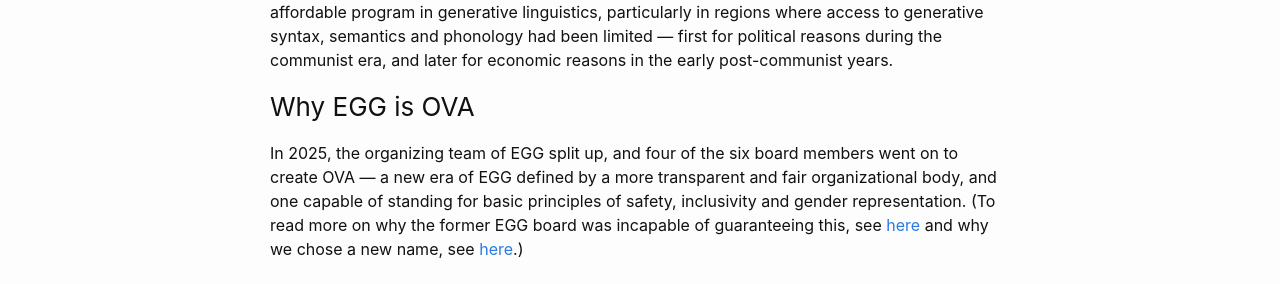
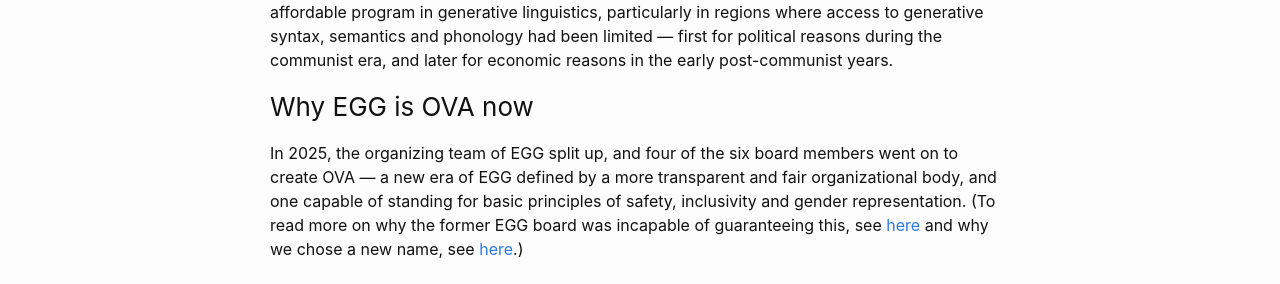
Before and after one commit to ovaschool/ovaschool.github.io, a Jekyll site: the page built from staticpages/about.markdown, in a window 1280 px wide. Shown: the part 290-574 px from the top of the page. Built offline with Jekyll 4.4.1, drawn with Linux system fonts in a browser that asks for light colours.

Commit message:
Update about.markdown

```diff
--- a/staticpages/about.markdown
+++ b/staticpages/about.markdown
@@ -9,7 +9,7 @@
 The OVA (Omnes Voces Acceptamus) Summer School is the successor to what was formerly known as the EGG (Eastern Generative Grammar) School. Since 1994, the EGG has been held annually in former Eastern Bloc countries. The original goal of the school was to offer an affordable program in generative linguistics, particularly in regions where access to generative syntax, semantics and phonology had been limited — first for political reasons during the communist era, and later for economic reasons in the early post-communist years.
 
 
-### Why EGG is OVA
+### Why EGG is OVA now
 
 In 2025, the organizing team of EGG split up, and four of the six board members went on to create OVA — a new era of EGG defined by a more transparent and fair organizational body, and one capable of standing for basic principles of safety, inclusivity and gender representation. (To read more on why the former EGG board was incapable of guaranteeing this, see [here]([url](https://ovaschool.github.io/2025/11/02/clarification.html)) and why we chose a new name, see [here]([url](https://ovaschool.github.io/introducing-ova/)).)
 
```
